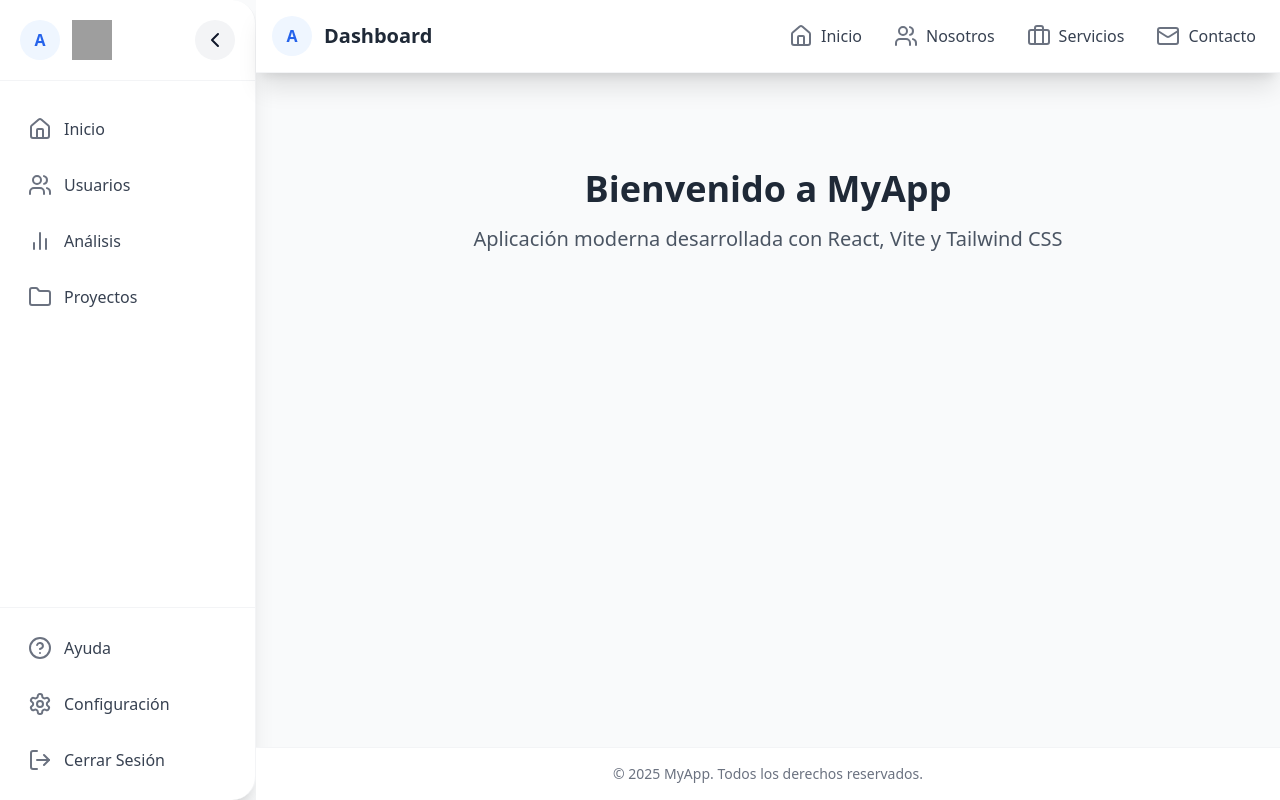
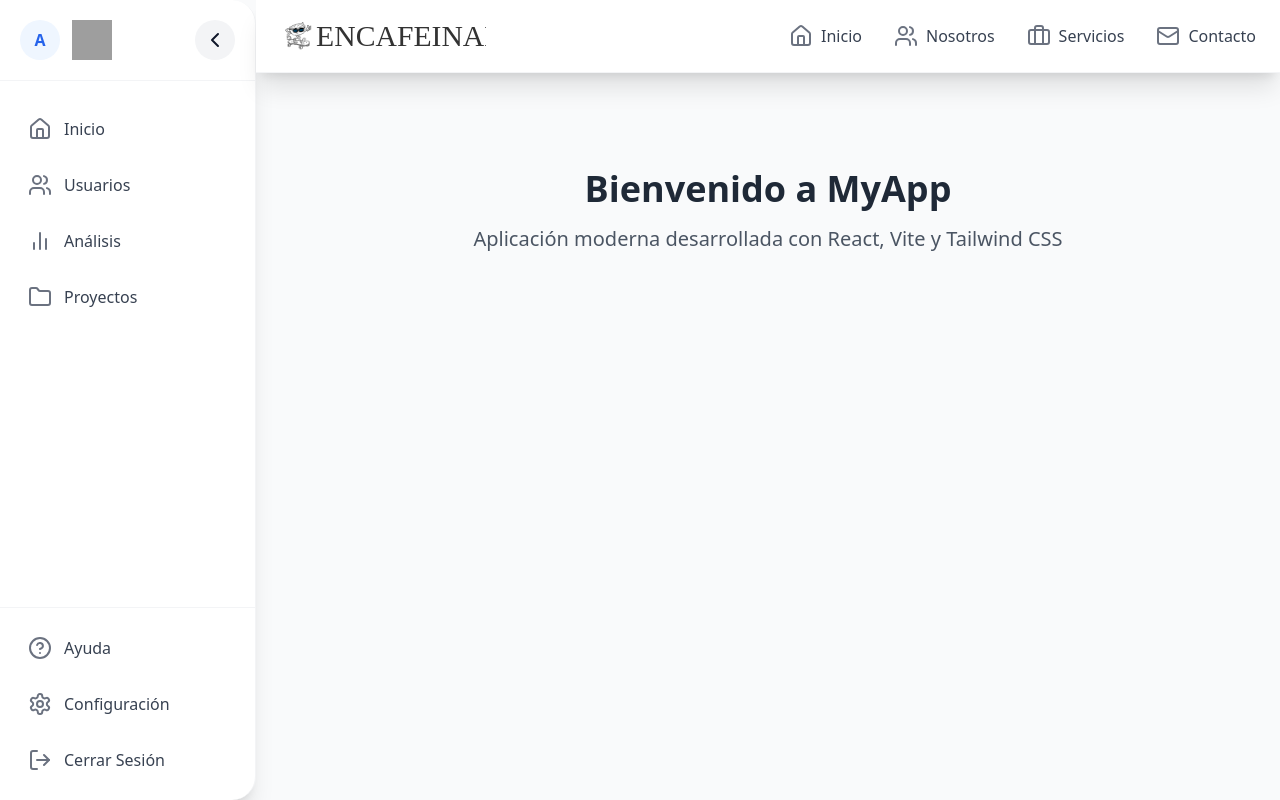
Before and after one commit to EncafeinadosCompany/showcase-coffee, a React (Vite) app: page / in a window 1280 px wide. Built offline with nearby package versions, Linux system fonts and the light colour scheme; grey boxes are pictures that could not be loaded.

Commit message:
feat: update logo paths in Sidebar and Navbar components

```diff
--- a/src/App.tsx
+++ b/src/App.tsx
@@ -3,27 +3,17 @@ import Navbar from "./components/common/Navbar/Navbar";
 import Sidebar from "./components/common/Sidebar/Sidebar";
 
 
+
 const App: React.FC = () => {
   return (
     <div className="flex min-h-screen bg-gray-50">
-      {/* Sidebar - Fijo en el lado izquierdo */}
       <div className="hidden md:block">
         <Sidebar />
       </div>
-
-      {/* Contenedor principal con Navbar y contenido */}
       <div className="flex-1 flex flex-col">
-        {/* Navbar - Fijo en la parte superior */}
         <Navbar />
-
-        {/* Área de contenido principal con padding y scroll */}
         <main className="flex-grow overflow-y-auto p-6 lg:p-8">
-          {/* Contenedor para centrar y limitar ancho máximo */}
           <div className="max-w-7xl mx-auto">
-            {/* Outlet para renderizado de rutas anidadas */}
-
-
-            {/* Contenido por defecto si no hay rutas */}
             <div className="text-center py-16">
               <h1 className="text-4xl font-extrabold text-gray-800 mb-4">
                 Bienvenido a MyApp
@@ -34,18 +24,8 @@ const App: React.FC = () => {
             </div>
           </div>
         </main>
-
-        {/* Footer opcional */}
-        <footer className="bg-white border-t border-gray-100 p-4 text-center">
-          <p className="text-sm text-gray-500">
-            © {new Date().getFullYear()} MyApp. Todos los derechos reservados.
-          </p>
-        </footer>
       </div>
-
-      {/* Sidebar móvil - Menú desplegable para móviles */}
       <div className="md:hidden">
-        {/* Aquí podrías agregar un drawer o menú lateral para móviles */}
       </div>
     </div>
   );
--- a/src/components/common/Navbar/Navbar.tsx
+++ b/src/components/common/Navbar/Navbar.tsx
@@ -19,14 +19,8 @@ const Navbar = () => {
     <nav className="bg-white shadow-xl border-b border-gray-100">
       <div className="max-w-6xl mx-auto px-4">
         <div className="flex justify-between items-center py-4">
-          {/* Logo con estilo circular */}
           <div className="flex items-center space-x-3">
-            <div className="w-10 h-10 bg-blue-50 rounded-full flex items-center justify-center">
-              <span className="text-blue-600 font-bold">A</span>
-            </div>
-            <span className="text-xl font-semibold text-gray-800 hidden md:block">
-              Dashboard
-            </span>
+            <img src="../src/assets/images/logos/dark-logo.svg" alt="Logo" className="w-50 h-8" />
           </div>
 
           {/* Menú para pantallas grandes */}
--- a/src/components/common/Sidebar/Sidebar.tsx
+++ b/src/components/common/Sidebar/Sidebar.tsx
@@ -48,7 +48,7 @@ const Sidebar = () => {
             <div className="w-10 h-10 bg-blue-50 rounded-full flex items-center justify-center">
               <span className="text-blue-600 font-bold">A</span>
             </div>
-            <img src="/path/to/your/logo.svg" alt="Logo" className="w-10 h-10" />
+            <img src="../../../assets/images/logos/dark-logo.svg" alt="Logo" className="w-10 h-10" />
           </div>
         )}
 
```
Also changed, not shown: src/assets/images/logos/dark-logo.svg (added).
